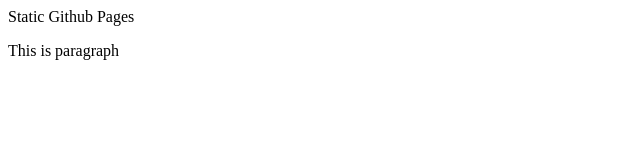
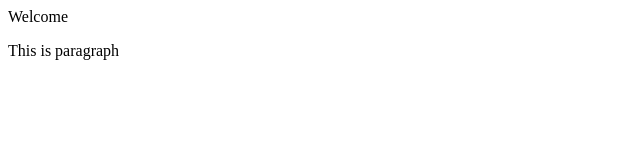
Before and after one commit to al3xback/static_h1, a website: page index.html in a window 1280 px wide. Shown: the full height of the page, 0-640 px from the left. Drawn offline with Linux system fonts and the light colour scheme.

Commit message:
Update index.html

```diff
--- a/index.html
+++ b/index.html
@@ -4,10 +4,10 @@
     <meta charset="UTF-8">
     <meta http-equiv="X-UA-Compatible" content="IE=edge">
     <meta name="viewport" content="width=device-width, initial-scale=1.0">
-    <title>Static Github Pages</title>
+    <title>Host to Github Pages</title>
 </head>
 <body>
-    Static Github Pages
+    Welcome
     <p>This is paragraph</p>
 </body>
 </html>
```
